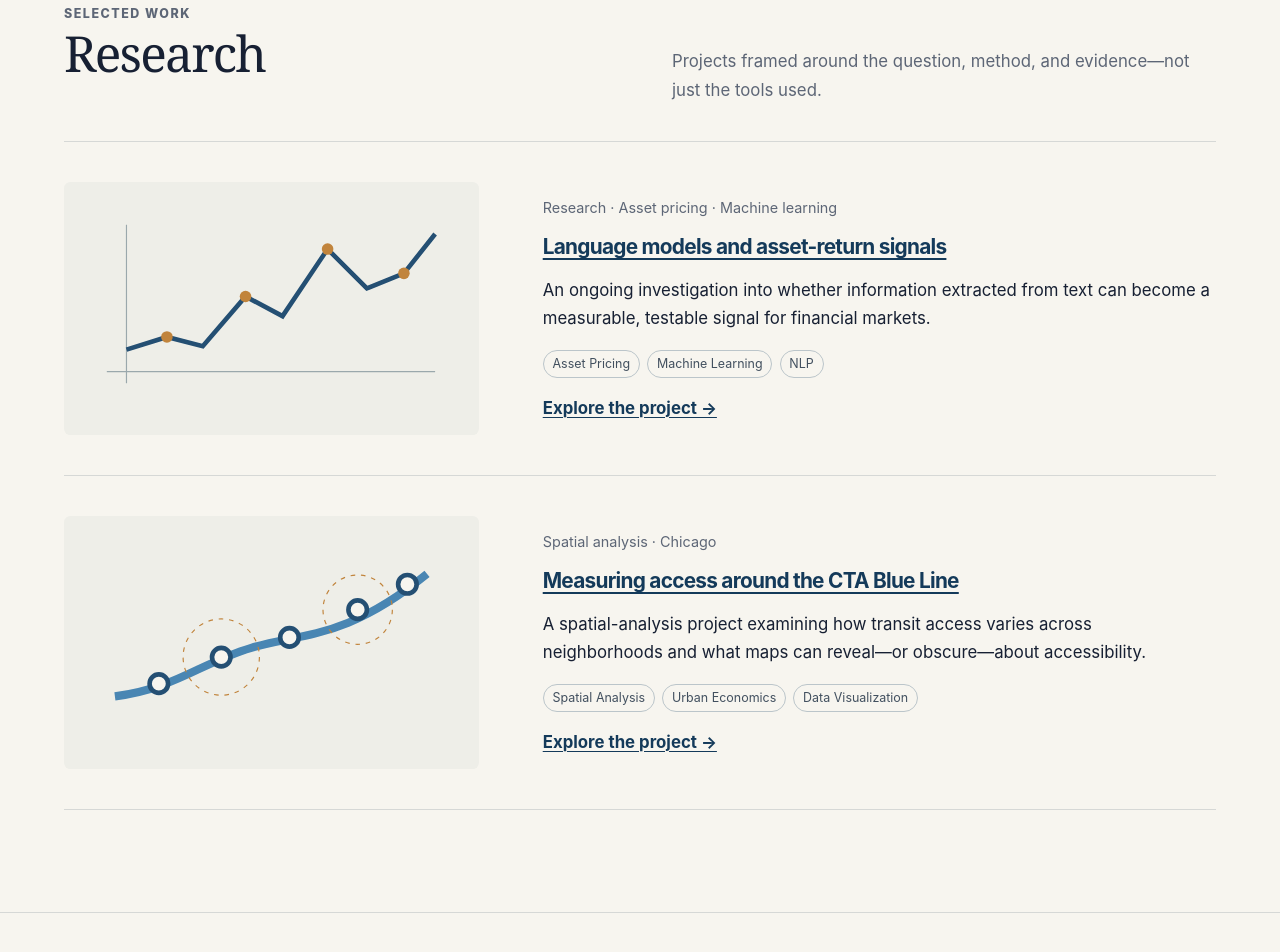
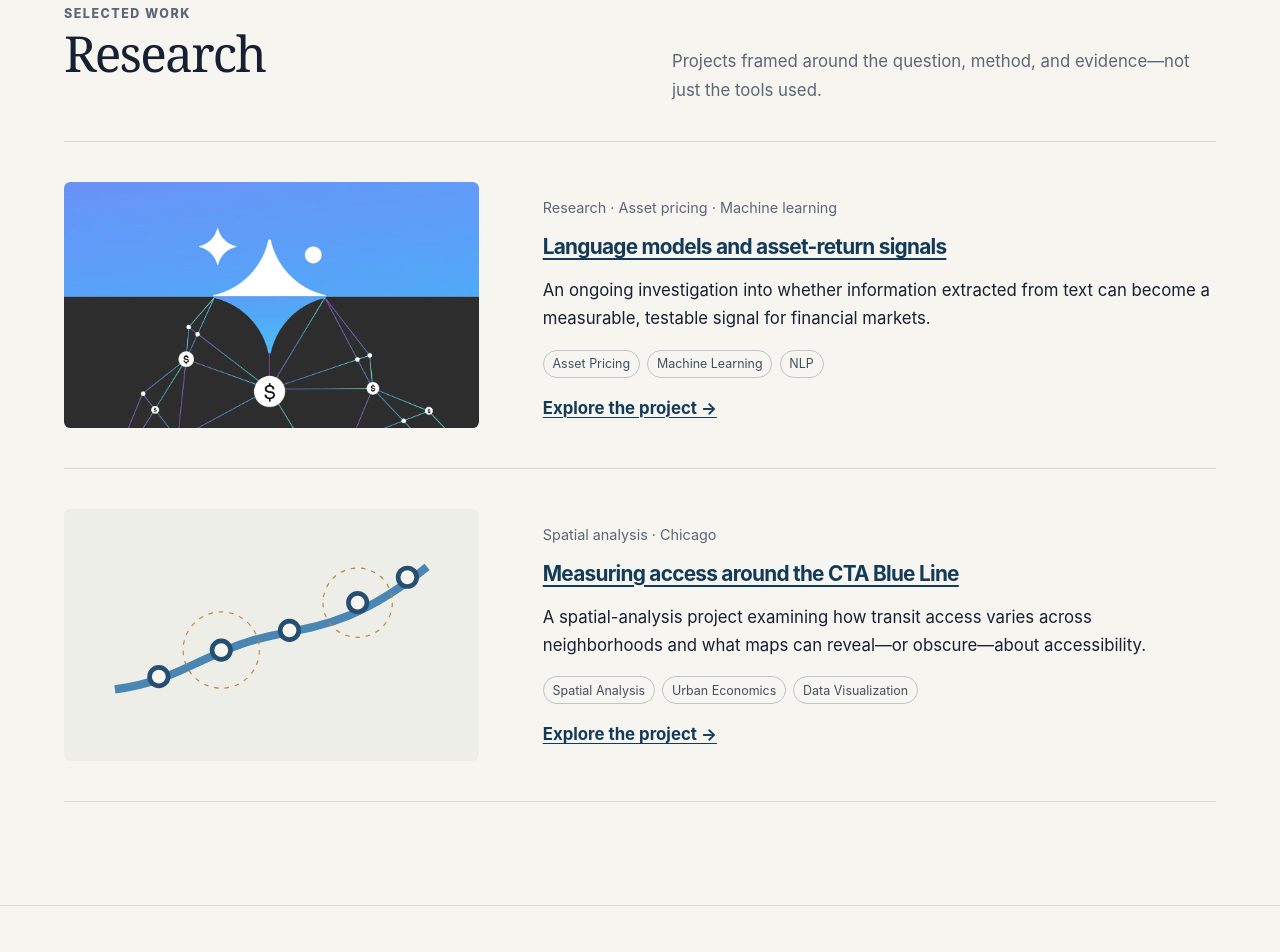
Before and after one commit to Mike-Dirksen/Mike-Dirksen.github.io, a plain HTML site: page index.html in a window 1280 px wide. Shown: the part 1489-2441 px from the top of the page. Drawn offline with Linux system fonts and the light colour scheme.

Commit message:
Add research project thumbnail

```diff
--- a/assets/css/site.css
+++ b/assets/css/site.css
@@ -68,6 +68,8 @@ h3 { margin: 0 0 .65rem; font-size: 1.3rem; }
 .research-card:last-child { border-bottom: 1px solid var(--line); }
 .figure-tile { min-height: 13rem; display: grid; place-items: center; padding: 1.4rem; background: var(--surface); border-radius: var(--radius); overflow: hidden; }
 .figure-tile svg { width: 100%; height: auto; }
+.figure-tile.has-image { padding: 0; }
+.figure-tile.has-image img { width: 100%; height: 100%; min-height: 13rem; object-fit: cover; }
 .meta { color: var(--muted); font-size: .9rem; }
 .tags { display: flex; flex-wrap: wrap; gap: .45rem; list-style: none; margin: 1rem 0 0; padding: 0; }
 .tag { border: 1px solid #bbc5ca; border-radius: 999px; padding: .15rem .55rem; color: #42505f; font-size: .78rem; }
--- a/index.html
+++ b/index.html
@@ -14,7 +14,7 @@
   <section class="container hero"><div><p class="eyebrow">Mathematics · Economics · Statistics</p><h1>Michael Dirksen</h1><p class="lede">I am a student at the University of Chicago interested in quantitative trading, systematic investing, financial markets, and applied research.</p><div class="link-row"><a href="/research/">View research</a><a href="/cv/">Read CV</a><a href="https://github.com/Mike-Dirksen">GitHub</a></div></div><img class="portrait" src="/assets/images/profile-michael-dirksen.jpg" width="1066" height="1600" alt="Michael Dirksen standing in front of carved wooden doors"></section>
   <section class="section"><div class="container"><div class="section-head"><div><p class="eyebrow">Now</p><h2>Currently</h2></div><p>Updated August 2026. A brief snapshot of the questions and work occupying my attention.</p></div><div class="currently"><div><strong>Studying</strong><span>Mathematics, economics, and statistics at the University of Chicago</span></div><div><strong>Researching</strong><span>How language models and alternative data can inform asset-return questions</span></div><div><strong>Building</strong><span>Systematic approaches to financial-market analysis</span></div><div><strong>Thinking about</strong><span>Decision-making under uncertainty and spatial access in cities</span></div></div></div></section>
   <section class="section"><div class="container"><div class="section-head"><div><p class="eyebrow">Selected work</p><h2>Research</h2></div><p>Projects framed around the question, method, and evidence—not just the tools used.</p></div><div class="research-list">
-    <article class="research-card"><div class="figure-tile"><svg viewBox="0 0 320 180" role="img" aria-label="Abstract chart showing an asset return series and text signals"><path d="M18 145H302M35 18V155" fill="none" stroke="#9aa8ac"/><path d="M35 126l35-11 31 8 37-43 32 17 39-58 34 34 32-13 27-34" fill="none" stroke="#244f73" stroke-width="4"/><g fill="#c1843c"><circle cx="70" cy="115" r="5"/><circle cx="138" cy="80" r="5"/><circle cx="209" cy="39" r="5"/><circle cx="275" cy="60" r="5"/></g></svg></div><div><p class="meta">Research · Asset pricing · Machine learning</p><h3><a href="/research/llm-asset-returns/">Language models and asset-return signals</a></h3><p>An ongoing investigation into whether information extracted from text can become a measurable, testable signal for financial markets.</p><ul class="tags"><li class="tag">Asset Pricing</li><li class="tag">Machine Learning</li><li class="tag">NLP</li></ul><a class="arrow-link" href="/research/llm-asset-returns/">Explore the project →</a></div></article>
+    <article class="research-card"><div class="figure-tile has-image"><img src="/assets/images/llm-asset-returns-thumbnail.webp" width="1200" height="711" loading="lazy" alt="Abstract network of connected dollar symbols beneath a blue geometric canopy"></div><div><p class="meta">Research · Asset pricing · Machine learning</p><h3><a href="/research/llm-asset-returns/">Language models and asset-return signals</a></h3><p>An ongoing investigation into whether information extracted from text can become a measurable, testable signal for financial markets.</p><ul class="tags"><li class="tag">Asset Pricing</li><li class="tag">Machine Learning</li><li class="tag">NLP</li></ul><a class="arrow-link" href="/research/llm-asset-returns/">Explore the project →</a></div></article>
     <article class="research-card"><div class="figure-tile"><svg viewBox="0 0 320 180" role="img" aria-label="Stylized transit map with stations and surrounding access rings"><path d="M25 137C78 130 99 108 143 95s82-7 152-64" fill="none" stroke="#4986b3" stroke-width="7"/><g fill="#f7f5ef" stroke="#244f73" stroke-width="4"><circle cx="63" cy="126" r="8"/><circle cx="117" cy="103" r="8"/><circle cx="176" cy="86" r="8"/><circle cx="235" cy="62" r="8"/><circle cx="278" cy="40" r="8"/></g><g fill="none" stroke="#c1843c" stroke-dasharray="4 5"><circle cx="117" cy="103" r="33"/><circle cx="235" cy="62" r="30"/></g></svg></div><div><p class="meta">Spatial analysis · Chicago</p><h3><a href="/research/blue-line-accessibility/">Measuring access around the CTA Blue Line</a></h3><p>A spatial-analysis project examining how transit access varies across neighborhoods and what maps can reveal—or obscure—about accessibility.</p><ul class="tags"><li class="tag">Spatial Analysis</li><li class="tag">Urban Economics</li><li class="tag">Data Visualization</li></ul><a class="arrow-link" href="/research/blue-line-accessibility/">Explore the project →</a></div></article>
   </div></div></section>
   <section class="section"><div class="container"><div class="section-head"><div><p class="eyebrow">Public notebook</p><h2>Latest writing</h2></div><a href="/blog/">All writing →</a></div><div class="editorial-list"><article class="editorial-row"><time datetime="2026-08-19">Aug. 19, 2026</time><div><h3><a href="/blog/optional-stopping/">Optional stopping, without the magic trick</a></h3><p>An intuitive note on what a stopping rule can—and cannot—change.</p></div><span class="tag">Probability</span></article></div></div></section>
```
Also changed, not shown: research/index.html (+1 -1 lines), research/llm-asset-returns/index.html (+1 -1 lines), assets/images/llm-asset-returns-thumbnail.webp (added).
